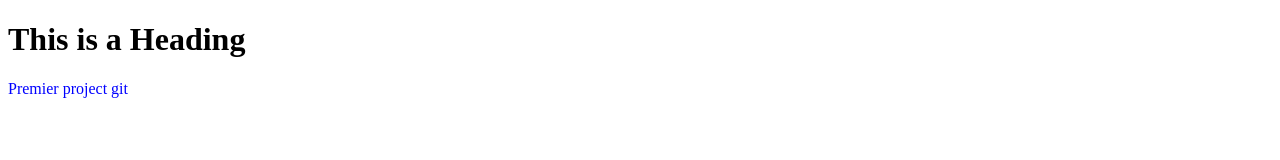
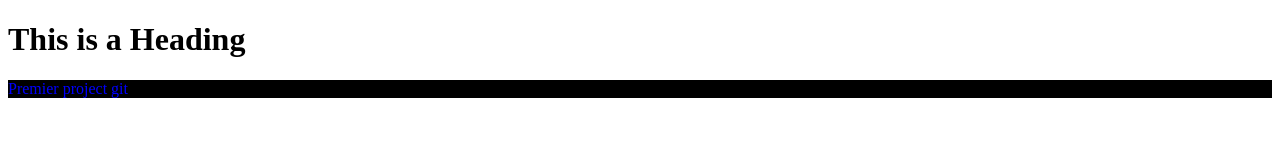
Before and after one commit to cheikh-sysadmin/Test, a plain HTML site: page index.html in a window 1280 px wide. Drawn offline with Linux system fonts and the light colour scheme.

Commit message:
modif color background

```diff
--- a/index.html
+++ b/index.html
@@ -6,7 +6,7 @@
 <body>
 
 <h1>This is a Heading</h1>
-<p style="color:blue">Premier project git</p>
+<p style="color:blue;background:black">Premier project git</p>
 
 </body>
 </html>
```
